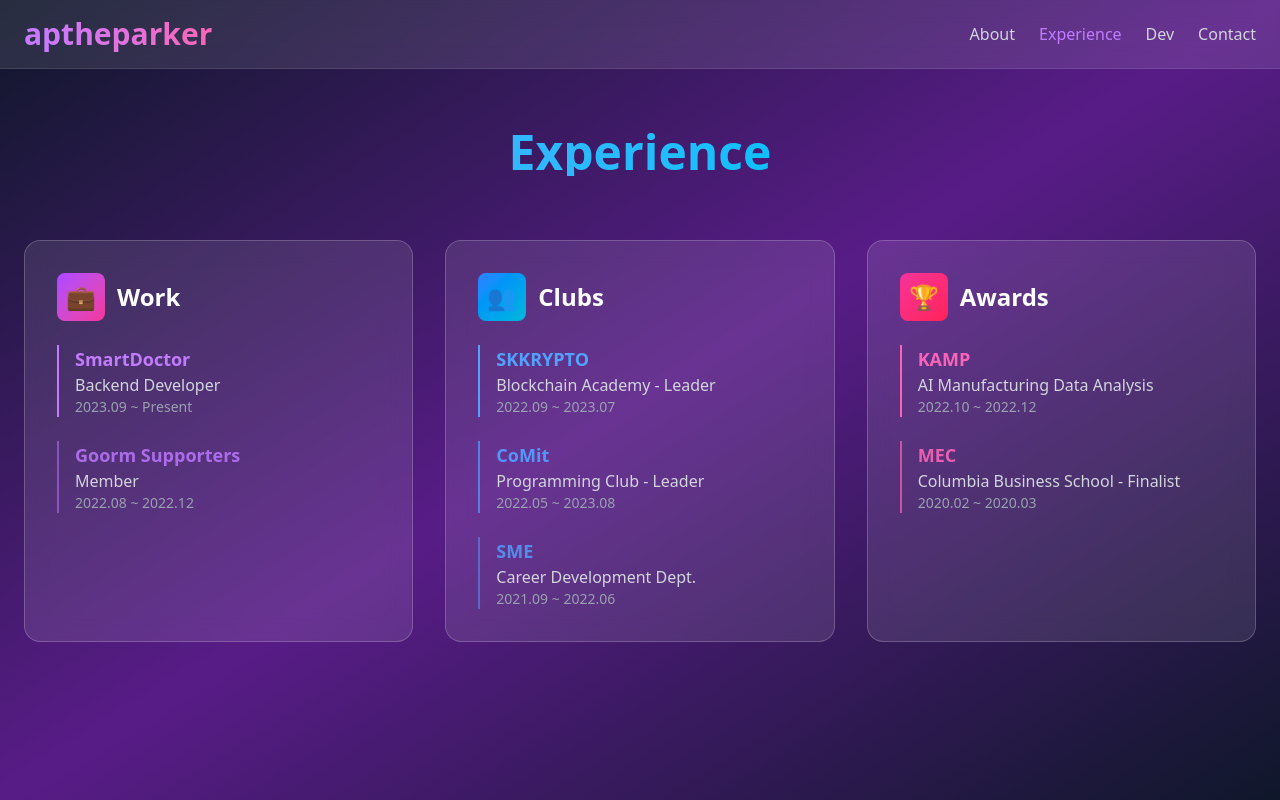
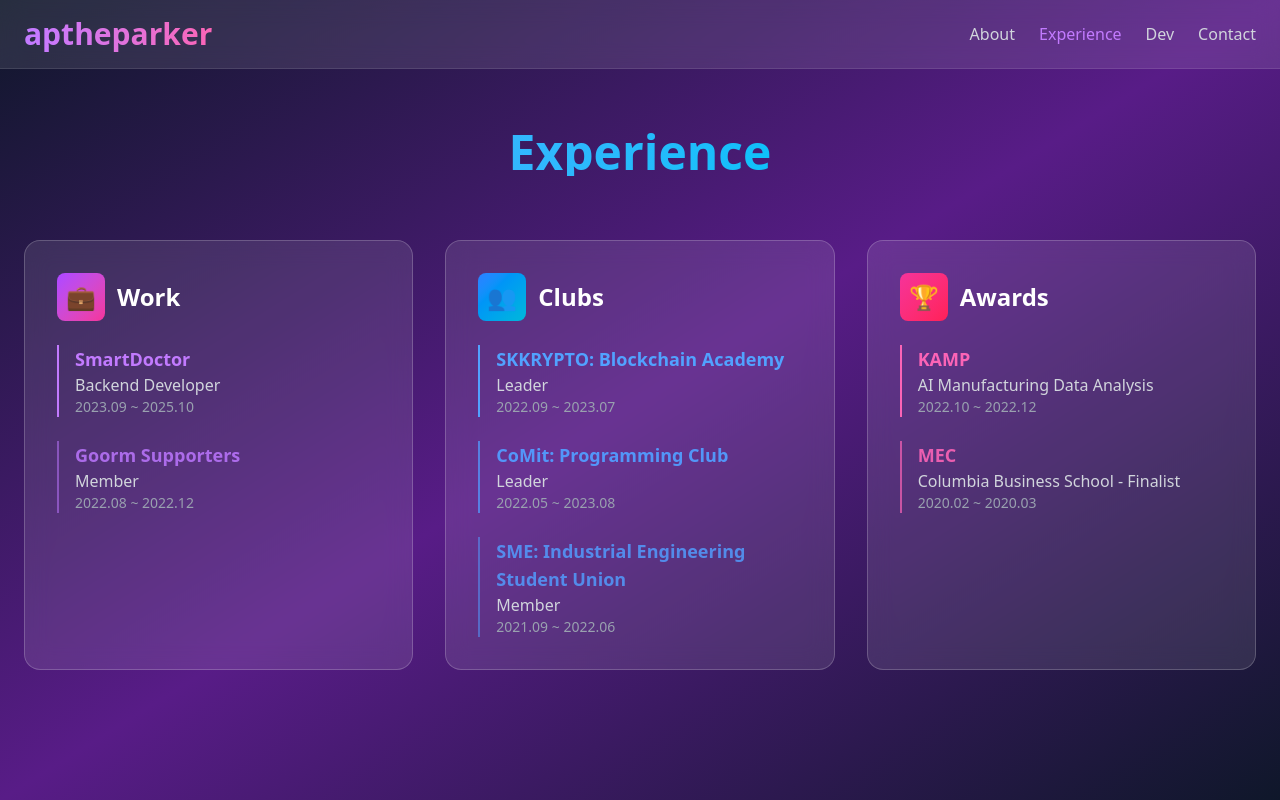
Before and after one commit to aptheparker/aptheparker-website, a Next.js app: page /experience in a window 1280 px wide. Built offline with nearby package versions, Linux system fonts and the light colour scheme.

Commit message:
fix: contents update

```diff
--- a/app/about/page.tsx
+++ b/app/about/page.tsx
@@ -34,7 +34,7 @@
                   <span className="text-purple-400 font-semibold">
                     Location:
                   </span>{' '}
-                  Seoul, Korea
+                  Seoul, South Korea
                 </p>
                 <p>
                   <span className="text-purple-400 font-semibold">
--- a/app/experience/page.tsx
+++ b/app/experience/page.tsx
@@ -1,4 +1,4 @@
-import Header from "@/components/Header";
+import Header from '@/components/Header';
 
 export default function Experience() {
   return (
@@ -13,50 +13,72 @@
         <div className="grid md:grid-cols-3 gap-8">
           <div className="bg-white/10 backdrop-blur-md rounded-2xl p-8 border border-white/20 hover:bg-white/15 transition-all duration-500 hover:scale-105 hover:shadow-2xl hover:shadow-purple-500/30 animate-fadeIn">
             <div className="flex items-center gap-3 mb-6">
-              <div className="w-12 h-12 bg-gradient-to-br from-purple-500 to-pink-500 rounded-lg flex items-center justify-center text-2xl">💼</div>
+              <div className="w-12 h-12 bg-gradient-to-br from-purple-500 to-pink-500 rounded-lg flex items-center justify-center text-2xl">
+                💼
+              </div>
               <h2 className="text-2xl font-bold text-white">Work</h2>
             </div>
             <div className="space-y-6">
               <div className="border-l-2 border-purple-400 pl-4">
-                <h3 className="text-lg font-semibold text-purple-400">SmartDoctor</h3>
+                <h3 className="text-lg font-semibold text-purple-400">
+                  SmartDoctor
+                </h3>
                 <p className="text-gray-300">Backend Developer</p>
-                <p className="text-sm text-gray-400">2023.09 ~ Present</p>
+                <p className="text-sm text-gray-400">2023.09 ~ 2025.10</p>
               </div>
               <div className="border-l-2 border-purple-400/50 pl-4">
-                <h3 className="text-lg font-semibold text-purple-400/80">Goorm Supporters</h3>
+                <h3 className="text-lg font-semibold text-purple-400/80">
+                  Goorm Supporters
+                </h3>
                 <p className="text-gray-300">Member</p>
                 <p className="text-sm text-gray-400">2022.08 ~ 2022.12</p>
               </div>
             </div>
           </div>
 
-          <div className="bg-white/10 backdrop-blur-md rounded-2xl p-8 border border-white/20 hover:bg-white/15 transition-all duration-500 hover:scale-105 hover:shadow-2xl hover:shadow-blue-500/30 animate-fadeIn" style={{animationDelay: '0.1s'}}>
+          <div
+            className="bg-white/10 backdrop-blur-md rounded-2xl p-8 border border-white/20 hover:bg-white/15 transition-all duration-500 hover:scale-105 hover:shadow-2xl hover:shadow-blue-500/30 animate-fadeIn"
+            style={{ animationDelay: '0.1s' }}
+          >
             <div className="flex items-center gap-3 mb-6">
-              <div className="w-12 h-12 bg-gradient-to-br from-blue-500 to-cyan-500 rounded-lg flex items-center justify-center text-2xl">👥</div>
+              <div className="w-12 h-12 bg-gradient-to-br from-blue-500 to-cyan-500 rounded-lg flex items-center justify-center text-2xl">
+                👥
+              </div>
               <h2 className="text-2xl font-bold text-white">Clubs</h2>
             </div>
             <div className="space-y-6">
               <div className="border-l-2 border-blue-400 pl-4">
-                <h3 className="text-lg font-semibold text-blue-400">SKKRYPTO</h3>
-                <p className="text-gray-300">Blockchain Academy - Leader</p>
+                <h3 className="text-lg font-semibold text-blue-400">
+                  SKKRYPTO: Blockchain Academy
+                </h3>
+                <p className="text-gray-300">Leader</p>
                 <p className="text-sm text-gray-400">2022.09 ~ 2023.07</p>
               </div>
               <div className="border-l-2 border-blue-400/70 pl-4">
-                <h3 className="text-lg font-semibold text-blue-400/90">CoMit</h3>
-                <p className="text-gray-300">Programming Club - Leader</p>
+                <h3 className="text-lg font-semibold text-blue-400/90">
+                  CoMit: Programming Club
+                </h3>
+                <p className="text-gray-300">Leader</p>
                 <p className="text-sm text-gray-400">2022.05 ~ 2023.08</p>
               </div>
               <div className="border-l-2 border-blue-400/50 pl-4">
-                <h3 className="text-lg font-semibold text-blue-400/80">SME</h3>
-                <p className="text-gray-300">Career Development Dept.</p>
+                <h3 className="text-lg font-semibold text-blue-400/80">
+                  SME: Industrial Engineering Student Union
+                </h3>
+                <p className="text-gray-300">Member</p>
                 <p className="text-sm text-gray-400">2021.09 ~ 2022.06</p>
               </div>
             </div>
           </div>
 
-          <div className="bg-white/10 backdrop-blur-md rounded-2xl p-8 border border-white/20 hover:bg-white/15 transition-all duration-500 hover:scale-105 hover:shadow-2xl hover:shadow-pink-500/30 animate-fadeIn" style={{animationDelay: '0.2s'}}>
+          <div
+            className="bg-white/10 backdrop-blur-md rounded-2xl p-8 border border-white/20 hover:bg-white/15 transition-all duration-500 hover:scale-105 hover:shadow-2xl hover:shadow-pink-500/30 animate-fadeIn"
+            style={{ animationDelay: '0.2s' }}
+          >
             <div className="flex items-center gap-3 mb-6">
-              <div className="w-12 h-12 bg-gradient-to-br from-pink-500 to-rose-500 rounded-lg flex items-center justify-center text-2xl">🏆</div>
+              <div className="w-12 h-12 bg-gradient-to-br from-pink-500 to-rose-500 rounded-lg flex items-center justify-center text-2xl">
+                🏆
+              </div>
               <h2 className="text-2xl font-bold text-white">Awards</h2>
             </div>
             <div className="space-y-6">
@@ -67,7 +89,9 @@
               </div>
               <div className="border-l-2 border-pink-400/70 pl-4">
                 <h3 className="text-lg font-semibold text-pink-400/90">MEC</h3>
-                <p className="text-gray-300">Columbia Business School - Finalist</p>
+                <p className="text-gray-300">
+                  Columbia Business School - Finalist
+                </p>
                 <p className="text-sm text-gray-400">2020.02 ~ 2020.03</p>
               </div>
             </div>
--- a/app/page.tsx
+++ b/app/page.tsx
@@ -85,7 +85,7 @@
               className="text-gray-400 hover:text-white transition-colors duration-300"
             >
               <svg className="w-6 h-6 md:w-8 md:h-8" fill="currentColor" viewBox="0 0 24 24">
-                <path d="M12 2.163c3.204 0 3.584.012 4.85.07 1.366.062 2.633.334 3.608 1.31.975.975 1.248 2.243 1.31 3.608.058 1.266.069 1.645.069 4.85s-.012 3.584-.07 4.85c-.062 1.366-.334 2.633-1.31 3.608-.975.975-2.243 1.248-3.608 1.31-1.266.058-1.645.069-4.85.069s-3.584-.012-4.85-.07c-1.366-.062-2.633-.334-3.608-1.31-.975-.975-1.248-2.243-1.31-3.608C2.175 15.747 2.163 15.368 2.163 12s-.012-3.584-.07-4.85c-.062-1.366-.334-2.633-1.31-3.608C0 .334-.273 0 .702 0c1 .001 2 .001 4 .001zm0-2C8 .001 7 .001 5 .002c-2 .001-3 .001-4 .002C0 .003-.667-.002-.667-.002S0 .001 5 .001s5-.002 5-.002S12 .001 7 .002c-2 .001-3 .001-4 .002zM12 5a7 7 0 100 14A7 7 0 0012 5zm0-2a9 9 0 110 18A9 9 0 0112 3zm6 .75a1.5 1.5 0 11-3 .001A1.5 1.5 0 0118 .75z" />
+                <path d="M12 2.163c3.204 0 3.584.012 4.85.07 3.252.148 4.771 1.691 4.919 4.919.058 1.265.069 1.645.069 4.849 0 3.205-.012 3.584-.069 4.849-.149 3.225-1.664 4.771-4.919 4.919-1.266.058-1.644.07-4.85.07-3.204 0-3.584-.012-4.849-.07-3.26-.149-4.771-1.699-4.919-4.92-.058-1.265-.07-1.644-.07-4.849 0-3.204.013-3.583.07-4.849.149-3.227 1.664-4.771 4.919-4.919 1.266-.057 1.645-.069 4.849-.069zm0-2.163c-3.259 0-3.667.014-4.947.072-4.358.2-6.78 2.618-6.98 6.98-.059 1.281-.073 1.689-.073 4.948 0 3.259.014 3.668.072 4.948.2 4.358 2.618 6.78 6.98 6.98 1.281.058 1.689.072 4.948.072 3.259 0 3.668-.014 4.948-.072 4.354-.2 6.782-2.618 6.979-6.98.059-1.28.073-1.689.073-4.948 0-3.259-.014-3.667-.072-4.947-.196-4.354-2.617-6.78-6.979-6.98-1.281-.059-1.69-.073-4.949-.073zm0 5.838c-3.403 0-6.162 2.759-6.162 6.162s2.759 6.163 6.162 6.163 6.162-2.759 6.162-6.163c0-3.403-2.759-6.162-6.162-6.162zm0 10.162c-2.209 0-4-1.79-4-4 0-2.209 1.791-4 4-4s4 1.791 4 4c0 2.21-1.791 4-4 4zm6.406-11.845c-.796 0-1.441.645-1.441 1.44s.645 1.44 1.441 1.44c.795 0 1.439-.645 1.439-1.44s-.644-1.44-1.439-1.44z" />
               </svg>
             </a>
             <a
```
